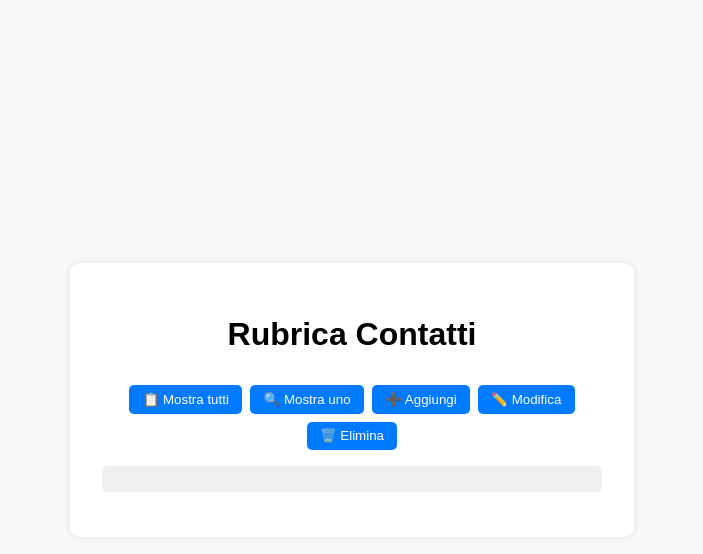
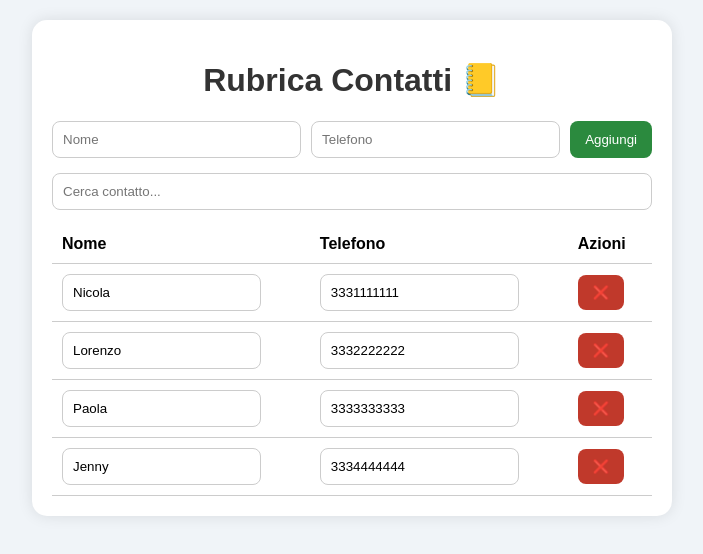
Before and after one commit to andrecagliari/oggetti2, a plain HTML site: page index.html in a window 1280 px wide. Shown: the whole page, without its empty margins (288-991 px from the left). Drawn offline with Linux system fonts and the light colour scheme.

Commit message:
modifica invocazione

```diff
--- a/index.html
+++ b/index.html
@@ -1,22 +1,35 @@
 <!DOCTYPE html>
 <html lang="it">
 <head>
-  <meta charset="UTF-8">
-  <meta name="viewport" content="width=device-width, initial-scale=1.0">
+  <meta charset="UTF-8" />
+  <meta name="viewport" content="width=device-width, initial-scale=1.0"/>
   <title>Rubrica Contatti</title>
   <link rel="stylesheet" href="style.css">
 </head>
 <body>
   <div class="container">
-    <h1>Rubrica Contatti</h1>
-    <div class="buttons">
-      <button onclick="rubrica.mostraTutti()">📋 Mostra tutti</button>
-      <button onclick="rubrica.mostraContattoPrompt()">🔍 Mostra uno</button>
-      <button onclick="rubrica.aggiungiContattoPrompt()">➕ Aggiungi</button>
-      <button onclick="rubrica.modificaContattoPrompt()">✏️ Modifica</button>
-      <button onclick="rubrica.eliminaContattoPrompt()">🗑️ Elimina</button>
+    <h1>Rubrica Contatti 📒</h1>
+
+    <div class="form">
+      <input type="text" id="nome" placeholder="Nome">
+      <input type="text" id="telefono" placeholder="Telefono">
+      <button onclick="aggiungiContatto()">Aggiungi</button>
     </div>
-    <pre id="output"></pre>
+
+    <div class="search">
+      <input type="text" id="ricerca" placeholder="Cerca contatto..." oninput="cercaContatto()">
+    </div>
+
+    <table id="tabella">
+      <thead>
+        <tr>
+          <th>Nome</th>
+          <th>Telefono</th>
+          <th>Azioni</th>
+        </tr>
+      </thead>
+      <tbody></tbody>
+    </table>
   </div>
 
   <script src="main.js"></script>
--- a/main.js
+++ b/main.js
@@ -1,75 +1,58 @@
-const rubrica = {
+let agenda = {
   contacts: [
     { nome: 'Nicola', telefono: '3331111111' },
     { nome: 'Lorenzo', telefono: '3332222222' },
     { nome: 'Paola', telefono: '3333333333' },
     { nome: 'Jenny', telefono: '3334444444' }
-  ],
+  ]
+};
 
-  mostraTutti() {
-    let risultato = "📒 Contatti:\n";
-    this.contacts.forEach((c, i) => {
-      risultato += `${i + 1}. ${c.nome} - ${c.telefono}\n`;
-    });
-    document.getElementById("output").textContent = risultato;
-  },
+function mostraContatti(lista = agenda.contacts) {
+  const tbody = document.querySelector('#tabella tbody');
+  tbody.innerHTML = '';
 
-  mostraContatto(nome) {
-    const contatto = this.contacts.find(c => c.nome.toLowerCase() === nome.toLowerCase());
-    if (contatto) {
-      document.getElementById("output").textContent = `🔍 Contatto trovato:\n${contatto.nome} - ${contatto.telefono}`;
-    } else {
-      document.getElementById("output").textContent = `❌ Contatto \"${nome}\" non trovato.`;
-    }
-  },
+  lista.forEach((contatto, index) => {
+    let riga = document.createElement('tr');
+    riga.innerHTML = `
+      <td><input value="${contatto.nome}" onchange="modificaContatto(${index}, this.value, 'nome')"></td>
+      <td><input value="${contatto.telefono}" onchange="modificaContatto(${index}, this.value, 'telefono')"></td>
+      <td class="azioni">
+        <button onclick="eliminaContatto(${index})">❌</button>
+      </td>
+    `;
+    tbody.appendChild(riga);
+  });
+}
 
-  aggiungiContatto(nome, telefono) {
-    this.contacts.push({ nome, telefono });
-    document.getElementById("output").textContent = `✅ Contatto aggiunto:\n${nome} - ${telefono}`;
-  },
+function aggiungiContatto() {
+  let nome = document.getElementById('nome').value.trim();
+  let telefono = document.getElementById('telefono').value.trim();
+  if (nome && telefono) {
+    agenda.contacts.push({ nome, telefono });
+    mostraContatti();
+    document.getElementById('nome').value = '';
+    document.getElementById('telefono').value = '';
+  } else {
+    alert("Inserisci nome e telefono!");
+  }
+}
 
-  eliminaContatto(nome) {
-    const indice = this.contacts.findIndex(c => c.nome.toLowerCase() === nome.toLowerCase());
-    if (indice !== -1) {
-      const rimosso = this.contacts.splice(indice, 1)[0];
-      document.getElementById("output").textContent = `🗑️ Contatto eliminato:\n${rimosso.nome}`;
-    } else {
-      document.getElementById("output").textContent = `❌ Contatto \"${nome}\" non trovato.`;
-    }
-  },
+function eliminaContatto(index) {
+  if (confirm("Sei sicuro di voler eliminare questo contatto?")) {
+    agenda.contacts.splice(index, 1);
+    mostraContatti();
+  }
+}
 
-  modificaContatto(nomeVecchio, nomeNuovo, telefonoNuovo) {
-    const contatto = this.contacts.find(c => c.nome.toLowerCase() === nomeVecchio.toLowerCase());
-    if (contatto) {
-      contatto.nome = nomeNuovo || contatto.nome;
-      contatto.telefono = telefonoNuovo || contatto.telefono;
-      document.getElementById("output").textContent = `✏️ Contatto modificato:\n${contatto.nome} - ${contatto.telefono}`;
-    } else {
-      document.getElementById("output").textContent = `❌ Contatto \"${nomeVecchio}\" non trovato.`;
-    }
-  },
+function modificaContatto(index, valore, campo) {
+  agenda.contacts[index][campo] = valore;
+}
 
-  mostraContattoPrompt() {
-    const nome = prompt("Inserisci il nome del contatto da visualizzare:");
-    if (nome) this.mostraContatto(nome);
-  },
+function cercaContatto() {
+  let query = document.getElementById('ricerca').value.toLowerCase();
+  let filtrati = agenda.contacts.filter(c => c.nome.toLowerCase().includes(query));
+  mostraContatti(filtrati);
+}
 
-  aggiungiContattoPrompt() {
-    const nome = prompt("Inserisci il nome del nuovo contatto:");
-    const telefono = prompt("Inserisci il numero di telefono:");
-    if (nome && telefono) this.aggiungiContatto(nome, telefono);
-  },
-
-  eliminaContattoPrompt() {
-    const nome = prompt("Inserisci il nome del contatto da eliminare:");
-    if (nome) this.eliminaContatto(nome);
-  },
-
-  modificaContattoPrompt() {
-    const vecchioNome = prompt("Inserisci il nome del contatto da modificare:");
-    if (!vecchioNome) return;
-    const nuovoNome = prompt("Inserisci il nuovo nome (lascia vuoto per non modificare):");
-    const nuovoTelefono = prompt("Inserisci il nuovo numero (lascia vuoto per non modificare):");
-    this.modificaContatto(vecchioNome, nuovoNome, nuovoTelefono);
-  }
-};
+// Mostra contatti iniziali all'avvio
+mostraContatti();
--- a/style.css
+++ b/style.css
@@ -1,54 +1,70 @@
 body {
   font-family: Arial, sans-serif;
-  background-color: #f9f9f9;
+  background: #f0f4f8;
   margin: 0;
-  padding: 0;
-  display: flex;
-  justify-content: center;
-  align-items: center;
-  height: 100vh;
+  padding: 20px;
 }
 
 .container {
+  max-width: 600px;
+  margin: auto;
   background: white;
-  padding: 2em;
-  border-radius: 10px;
-  box-shadow: 0 0 10px rgba(0, 0, 0, 0.1);
-  width: 90%;
-  max-width: 500px;
-  text-align: center;
+  padding: 20px;
+  border-radius: 15px;
+  box-shadow: 0 0 15px rgba(0,0,0,0.1);
 }
 
 h1 {
-  margin-bottom: 1em;
+  text-align: center;
+  color: #333;
 }
 
-.buttons {
+.form, .search {
   display: flex;
-  flex-wrap: wrap;
-  gap: 0.5em;
-  justify-content: center;
-  margin-bottom: 1em;
+  gap: 10px;
+  margin-bottom: 15px;
+}
+
+input {
+  flex: 1;
+  padding: 10px;
+  border: 1px solid #ccc;
+  border-radius: 8px;
 }
 
 button {
-  padding: 0.5em 1em;
+  padding: 10px 15px;
+  background-color: #2b8a3e;
+  color: white;
   border: none;
-  background-color: #007BFF;
-  color: white;
-  border-radius: 5px;
+  border-radius: 8px;
   cursor: pointer;
-  transition: background-color 0.3s;
 }
 
 button:hover {
-  background-color: #0056b3;
+  background-color: #20732e;
 }
 
-pre {
-  background: #f0f0f0;
-  padding: 1em;
+table {
+  width: 100%;
+  border-collapse: collapse;
+}
+
+th, td {
+  padding: 10px;
+  border-bottom: 1px solid #ccc;
   text-align: left;
-  white-space: pre-wrap;
-  border-radius: 5px;
 }
+
+tr:hover {
+  background-color: #f6f6f6;
+}
+
+.azioni button {
+  margin-right: 5px;
+  background-color: #f39c12;
+}
+
+.azioni button:last-child {
+  background-color: #c0392b;
+}
```
